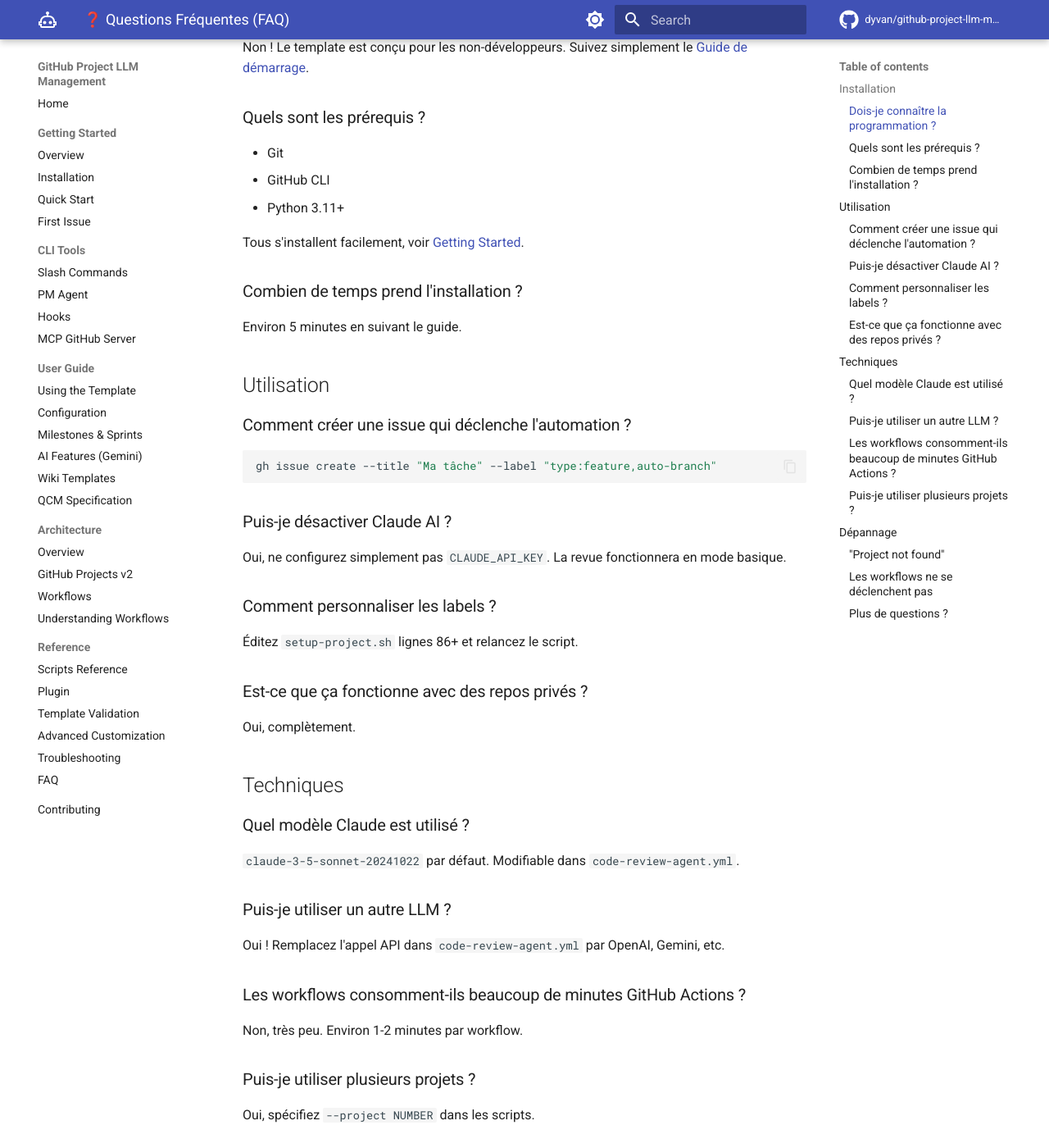
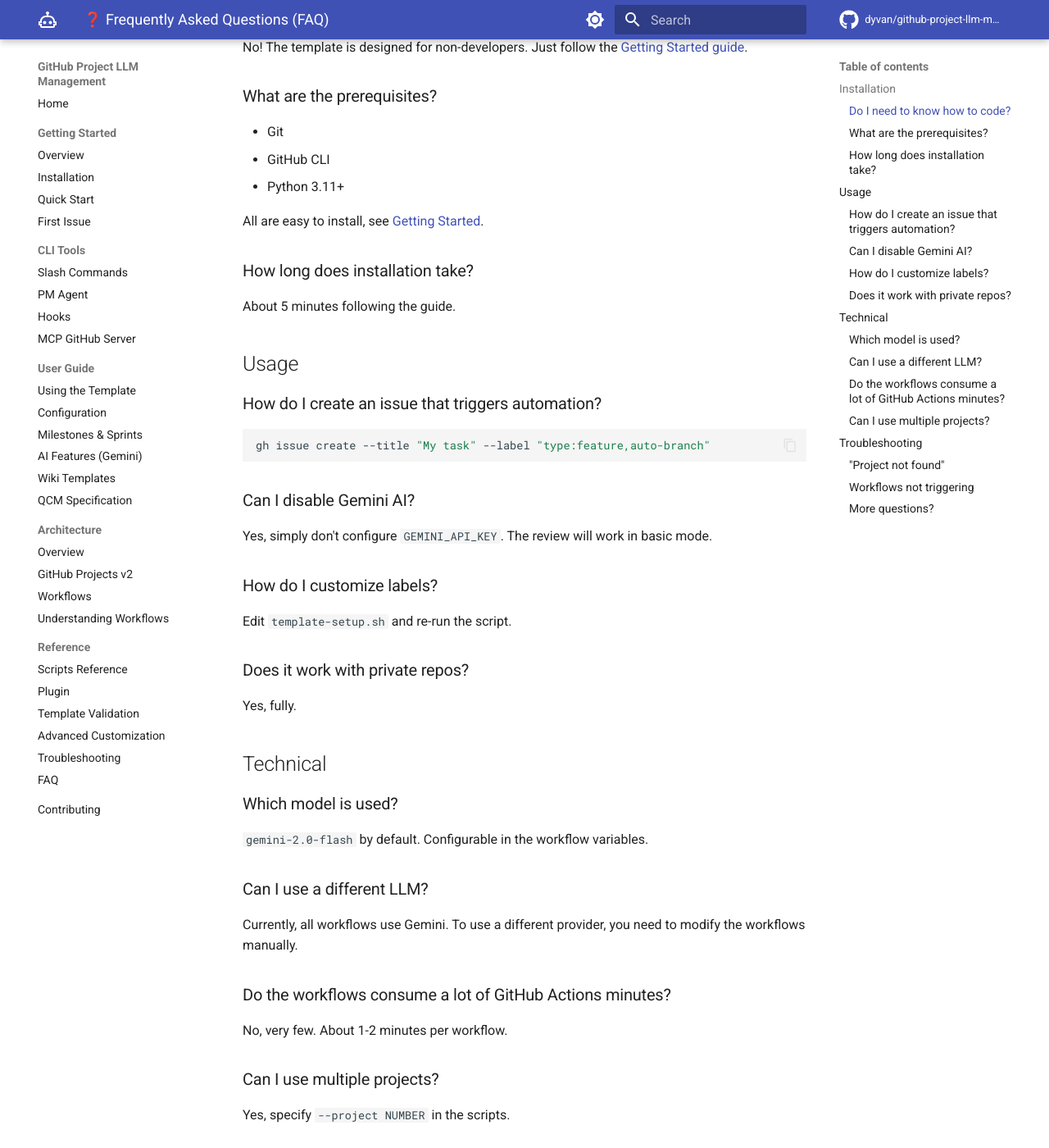
Before and after one commit to dyvan/github-project-llm-management, an MkDocs documentation site: the page built from docs/FAQ.md, in a window 1280 px wide and 1400 px high, scrolled down 232 px. Shown: the whole window at 82% size. Built offline with MkDocs 1.6.1 and Material for MkDocs 9.7.7, drawn with Linux system fonts in a browser that asks for light colours; comment, search, counter and statistics services are not loaded; some of the changed text lies outside the part shown.

````diff
--- a/docs/FAQ.md
+++ b/docs/FAQ.md
@@ -1,59 +1,59 @@
-# ❓ Questions Fréquentes (FAQ)
+# ❓ Frequently Asked Questions (FAQ)
 
 ## Installation
 
-### Dois-je connaître la programmation ?
-Non ! Le template est conçu pour les non-développeurs. Suivez simplement le [Guide de démarrage](Getting-Started).
+### Do I need to know how to code?
+No! The template is designed for non-developers. Just follow the [Getting Started guide](Getting-Started).
 
-### Quels sont les prérequis ?
+### What are the prerequisites?
 - Git
 - GitHub CLI
 - Python 3.11+
 
-Tous s'installent facilement, voir [Getting Started](Getting-Started).
+All are easy to install, see [Getting Started](Getting-Started).
 
-### Combien de temps prend l'installation ?
-Environ 5 minutes en suivant le guide.
+### How long does installation take?
+About 5 minutes following the guide.
 
-## Utilisation
+## Usage
 
-### Comment créer une issue qui déclenche l'automation ?
+### How do I create an issue that triggers automation?
 ```bash
-gh issue create --title "Ma tâche" --label "type:feature,auto-branch"
+gh issue create --title "My task" --label "type:feature,auto-branch"
 ```
 
-### Puis-je désactiver Claude AI ?
-Oui, ne configurez simplement pas `CLAUDE_API_KEY`. La revue fonctionnera en mode basique.
+### Can I disable Gemini AI?
+Yes, simply don't configure `GEMINI_API_KEY`. The review will work in basic mode.
 
-### Comment personnaliser les labels ?
-Éditez `setup-project.sh` lignes 86+ et relancez le script.
+### How do I customize labels?
+Edit `template-setup.sh` and re-run the script.
 
-### Est-ce que ça fonctionne avec des repos privés ?
-Oui, complètement.
+### Does it work with private repos?
+Yes, fully.
 
-## Techniques
+## Technical
 
-### Quel modèle Claude est utilisé ?
-`claude-3-5-sonnet-20241022` par défaut. Modifiable dans `code-review-agent.yml`.
+### Which model is used?
+`gemini-2.0-flash` by default. Configurable in the workflow variables.
 
-### Puis-je utiliser un autre LLM ?
-Oui ! Remplacez l'appel API dans `code-review-agent.yml` par OpenAI, Gemini, etc.
+### Can I use a different LLM?
+Currently, all workflows use Gemini. To use a different provider, you need to modify the workflows manually.
 
-### Les workflows consomment-ils beaucoup de minutes GitHub Actions ?
-Non, très peu. Environ 1-2 minutes par workflow.
+### Do the workflows consume a lot of GitHub Actions minutes?
+No, very few. About 1-2 minutes per workflow.
 
-### Puis-je utiliser plusieurs projets ?
-Oui, spécifiez `--project NUMBER` dans les scripts.
+### Can I use multiple projects?
+Yes, specify `--project NUMBER` in the scripts.
 
-## Dépannage
+## Troubleshooting
 
 ### "Project not found"
-Vérifiez `.github/project.yml` et `gh project list --owner YOUR_USERNAME`.
+Check `.github/project.yml` and `gh project list --owner YOUR_USERNAME`.
 
-### Les workflows ne se déclenchent pas
-Vérifiez Settings → Actions → "Allow all actions".
+### Workflows not triggering
+Check Settings → Actions → "Allow all actions".
 
-### Plus de questions ?
+### More questions?
 - [Troubleshooting](Troubleshooting)
 - [Discussions](https://github.com/dyvan/github-project-llm-management/discussions)
 
````
Also changed, not shown: .ai/memory/tech-debt.md (+1 -7 lines), AUTOMATION.md (+2 -2 lines), docs/USER_EXPERIENCE_TEST_REPORT.md (+3 -3 lines), scripts/README.md (+1 -5 lines), template/README.md (+1 -19 lines).
